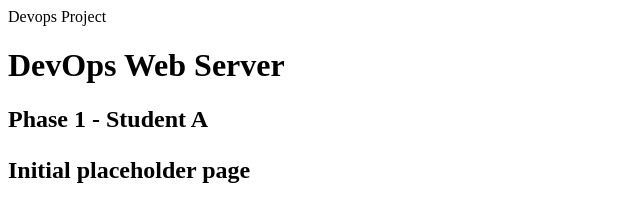
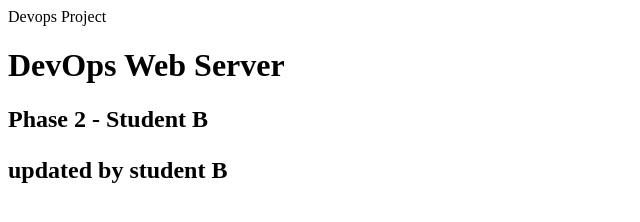
Before and after one commit to KareemNabil21/devops-webserver-project, a plain HTML site: page docker/index.html in a window 1280 px wide. Shown: the whole page, without its empty margins (0-640 px from the left). Drawn offline with Linux system fonts and the light colour scheme.

Commit message:
feat: updated web content and fixed Dockerfile (Student b)

```diff
--- a/docker/index.html
+++ b/docker/index.html
@@ -5,7 +5,7 @@
 </head>
 <body>
 	<h1>DevOps Web Server</h1>
-	<h2>Phase 1 - Student A<h2>
-	<p>Initial placeholder page</p>
+	<h2>Phase 2 - Student B<h2>
+	<p>updated by student B</p>
 </body>
 </html>
```
Also changed, not shown: 1 other file.
